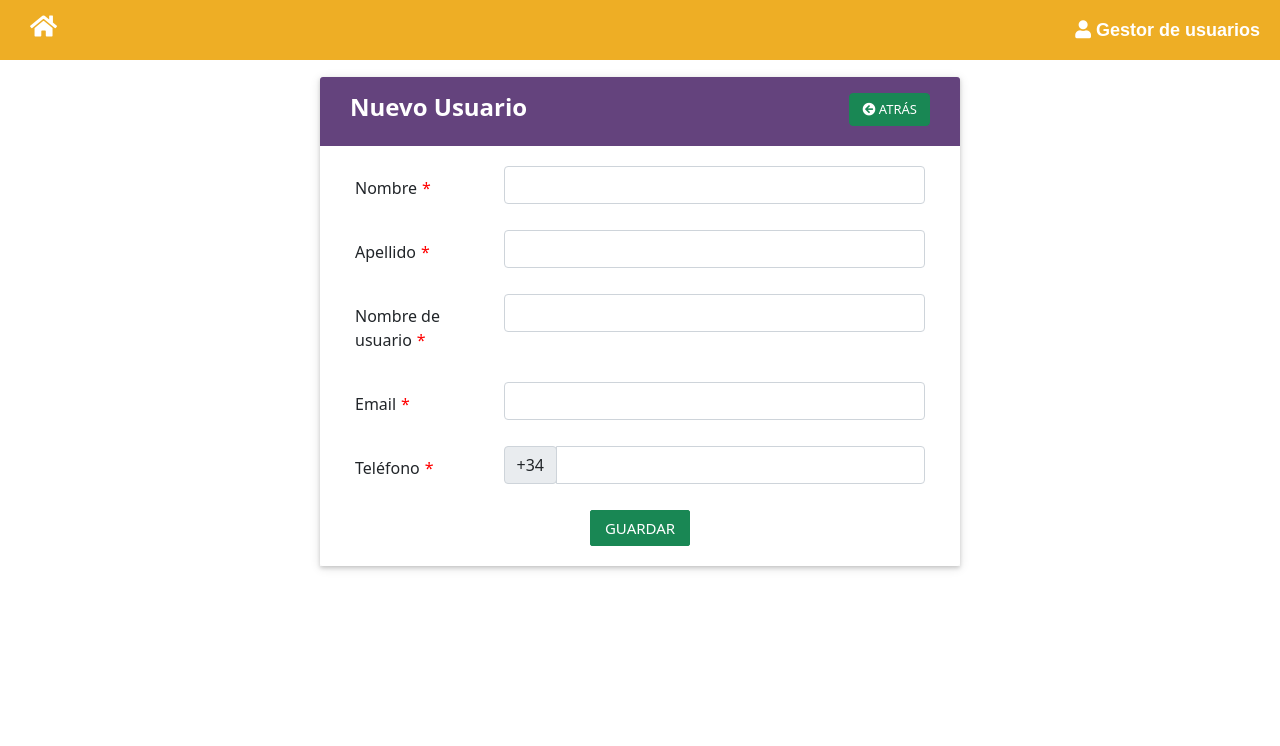
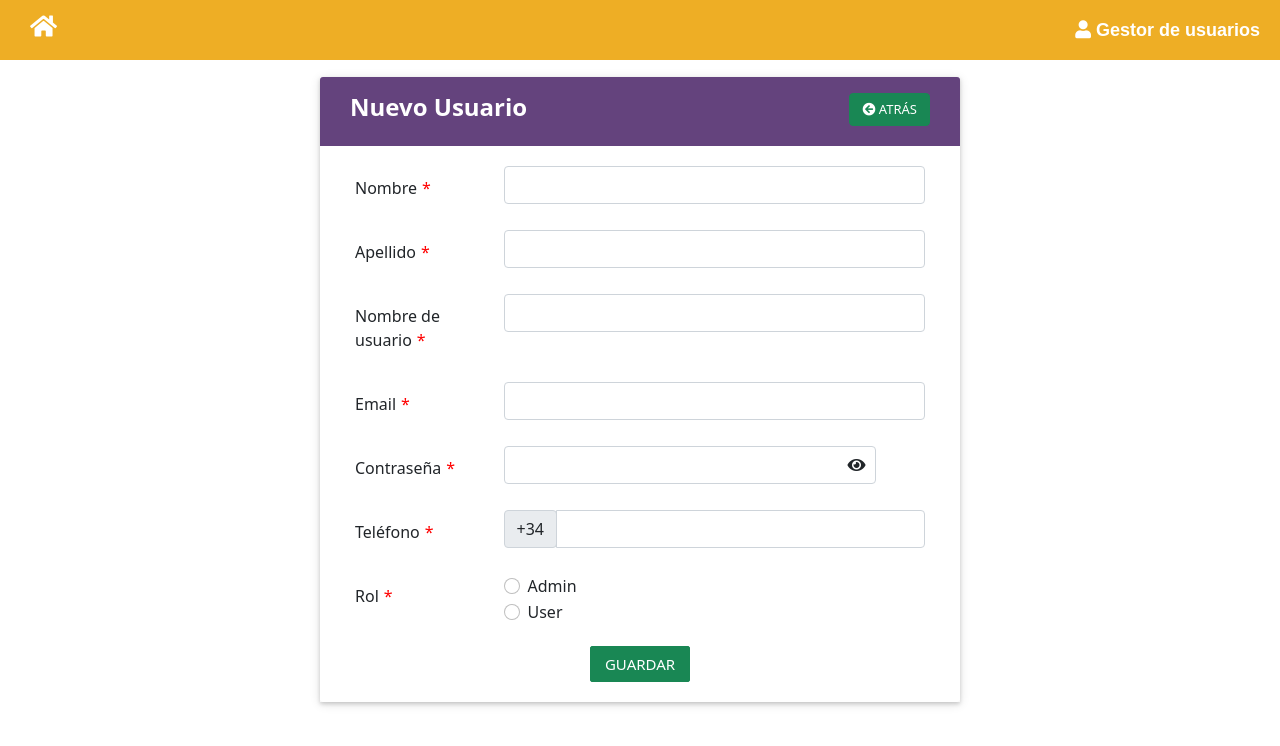
Before and after one commit to fgp4321/Ineffabile-Pizza, an Angular app in the folder Frontend/adminCRUD/: page /AddUser in a window 1280 px wide. Shown: the top 746 px of the page. Built offline with nearby package versions, Linux system fonts and the light colour scheme.

Commit message:
crear usuario funciona

```diff
--- a/Frontend/adminCRUD/src/app/add-user/add-user.component.html
+++ b/Frontend/adminCRUD/src/app/add-user/add-user.component.html
@@ -75,6 +75,23 @@
 
                     <div class="form-group p-10 row">
                         <div class="col-sm-3">
+                            <label for="password" class="p-t-b-10">Contraseña<span class="requiredStar">*</span></label>
+                        </div>
+                        <div class="col-sm-8">
+                            <div class="password-input-container">
+                                <input type="password" class="form-control" id="password" required maxlength="255" [(ngModel)]="addUserForm.password" name="password" #password="ngModel">
+                                <i class="fas fa-eye" (click)="togglePasswordVisibility()"></i>
+                            </div>
+                            <div *ngIf="password.errors && isSubmitted" class="alert alert-danger validationError">
+                                <div [hidden]="!password.errors?.['required']">
+                                    Contraseña es un campo obligatorio
+                                </div>
+                            </div>
+                        </div>
+                    </div>
+
+                    <div class="form-group p-10 row">
+                        <div class="col-sm-3">
                             <label class="p-t-b-10">Teléfono<span class="requiredStar">*</span></label>
                         </div>
                         <div class="col-sm-9">
@@ -95,6 +112,25 @@
                         </div>
                     </div>
 
+                    <div class="form-group p-10 row">
+                        <div class="col-sm-3">
+                            <label for="rol" class="p-t-b-10">Rol<span class="requiredStar">*</span></label>
+                        </div>
+                        <div class="col-sm-9">
+                            <div class="form-check">
+                                <input class="form-check-input" type="radio" id="admin" [(ngModel)]="addUserForm.rol" name="rol" value="ADMIN">
+                                <label class="form-check-label" for="admin">Admin</label>
+                            </div>
+                            <div class="form-check">
+                                <input class="form-check-input" type="radio" id="user" [(ngModel)]="addUserForm.rol" name="rol" value="USER">
+                                <label class="form-check-label" for="user">User</label>
+                            </div>
+                            <div *ngIf="!addUserForm.rol && isSubmitted" class="alert alert-danger validationError">
+                                Rol es un campo obligatorio
+                            </div>
+                        </div>
+                    </div>
+
 
                 </div>
                 <div class="table-footer">
--- a/Frontend/adminCRUD/src/app/add-user/add-user.component.scss
+++ b/Frontend/adminCRUD/src/app/add-user/add-user.component.scss
@@ -64,3 +64,18 @@
         }
     }
 }
+.password-input-container {
+    position: relative;
+  }
+
+  .password-input-container input {
+    padding-right: 30px; /* Ajusta el espacio para el ícono */
+  }
+
+  .password-input-container i {
+    position: absolute;
+    top: 50%;
+    right: 10px; /* Ajusta la posición del ícono a la derecha */
+    transform: translateY(-50%);
+    cursor: pointer;
+  }
--- a/Frontend/adminCRUD/src/app/add-user/add-user.component.ts
+++ b/Frontend/adminCRUD/src/app/add-user/add-user.component.ts
@@ -10,46 +10,63 @@ import { HttpProviderService } from "../Service/http-provider.service";
   styleUrls: ['./add-user.component.scss']
 })
 export class AddUserComponent implements OnInit {
-  addUserForm: userForm = new userForm()
+  addUserForm: UserForm = new UserForm();
 
   @ViewChild("userForm")
-  userForm!: NgForm
-  isSubmitted: boolean = false
+  userForm!: NgForm;
+  isSubmitted: boolean = false;
+
   constructor(private router: Router, private httpProvider: HttpProviderService, private toastr: ToastrService) { }
 
   ngOnInit(): void {}
 
-  AddUser(isValid: any){
-    this.isSubmitted = true
+  AddUser(isValid: any) {
+    this.isSubmitted = true;
     if (isValid) {
       this.httpProvider.saveUser(this.addUserForm).subscribe(async data => {
         if (data != null && data.body != null) {
-          if (data != null && data.body != null) {
-            var resultData = data.body
-            if (resultData != null && resultData.isSuccess) {
-              this.toastr.success(resultData.message)
-              setTimeout(()=>{
-                this.router.navigate(['/Home'])
-              }, 500)
-            }
+          var resultData = data.body;
+          if (resultData != null && resultData.isSuccess) {
+            this.toastr.success(resultData.message);
+            setTimeout(() => {
+              this.router.navigate(['/Home']);
+            }, 500);
           }
         }
       },
       async error => {
-        this.toastr.error(error.message)
-        setTimeout(()=>{
-          this.router.navigate(['/Home'])
-        },500)
-      })
+        this.toastr.error(error.message);
+        setTimeout(() => {
+          this.router.navigate(['/Home']);
+        }, 500);
+      });
     }
   }
+
+  togglePasswordVisibility(): void {
+    const passwordInput = document.getElementById('password') as HTMLInputElement;
+    const eyeIcon = document.querySelector('.password-input-container i') as HTMLElement;
+
+    if (passwordInput.type === 'password') {
+        passwordInput.type = 'text';
+        eyeIcon.classList.remove('fa-eye');
+        eyeIcon.classList.add('fa-eye-slash');
+    } else {
+        passwordInput.type = 'password';
+        eyeIcon.classList.remove('fa-eye-slash');
+        eyeIcon.classList.add('fa-eye');
+    }
+}
 }
 
 
-export class userForm {
-  nombre: string = ""
-  apellido: string = ""
-  username: string = ""
-  email: string = ""
-  telefono: string = ""
+
+export class UserForm {
+  nombre: string = "";
+  apellido: string = "";
+  username: string = "";
+  email: string = "";
+  password: string = "";
+  telefono: string = "";
+  rol: string[] = []; // Updated to store multiple roles
 }
```
Also changed, not shown: 1 other file (tests, documents, lock files or other folders).
